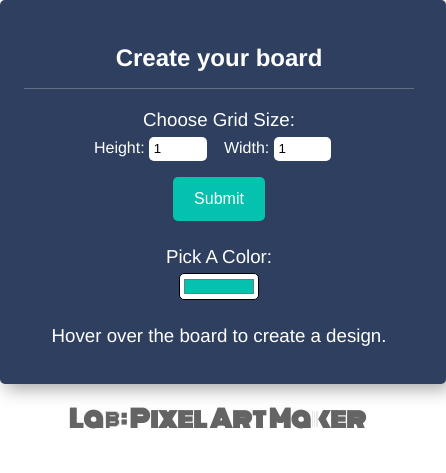
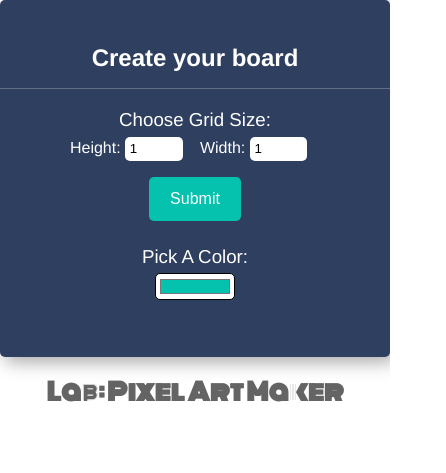
Before and after one commit to shannonj498/pixel-art-maker, a plain HTML site: page index.html in a window 390 px wide. Shown: the whole page, 446 px wide, since content can reach past the window. Drawn offline with nearby package versions, Linux system fonts and the light colour scheme.

Commit message:
Update mobile responsive flaw

```diff
--- a/styles.css
+++ b/styles.css
@@ -82,7 +82,7 @@ input[type=number] {
 }
 
 .submit:hover {
-  background-color: #B4F1D2;
+  background-color: white;
   color: black;
 }
 
@@ -130,12 +130,14 @@ input[type=number] {
     margin: 0;
     width: 100%;
     min-width: 100%;
+    max-width: 100%;
     height: auto;
     position: relative;
+    padding: 2rem 0;
   }
 
   .design-canvas {
-    margin-left: 2.5rem;
+    margin-left: 0;
     padding-top: 2rem;
   }
 
@@ -166,6 +168,10 @@ input[type=number] {
       margin: 0 auto;
       text-align: center;
       color: #646464;
-      padding-left: 1.4rem;
+      padding-left: 0;
+  }
+
+  .hover {
+    display: none;
   }
 }
```
